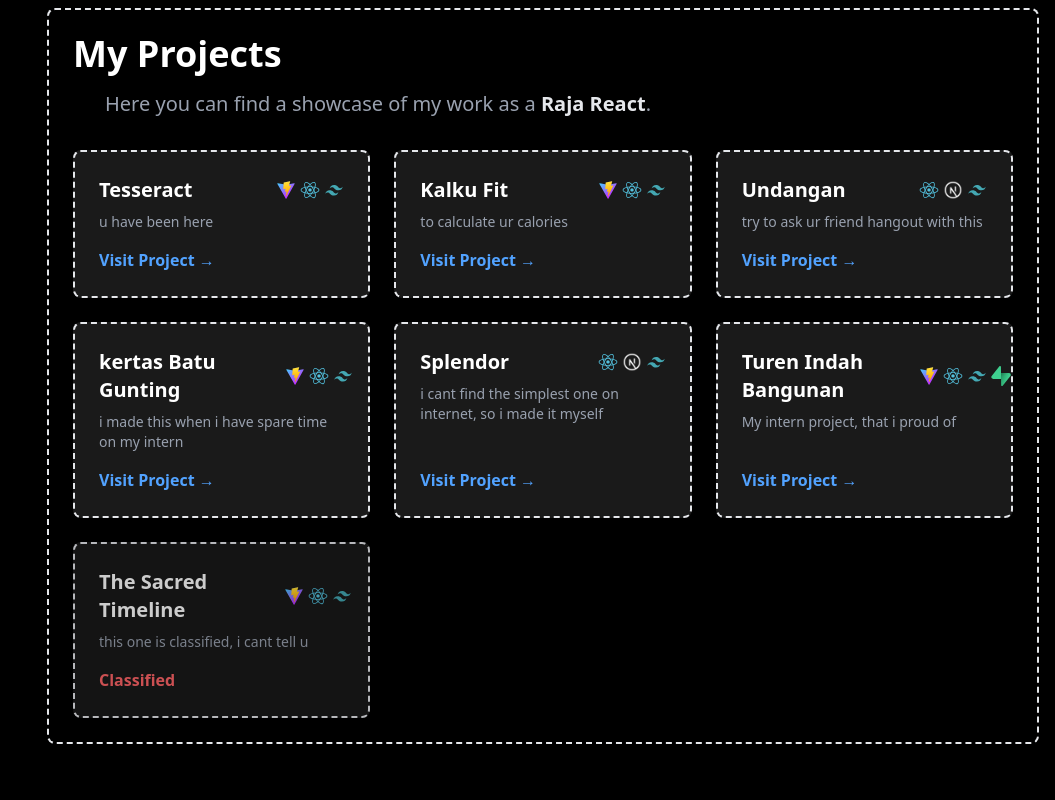
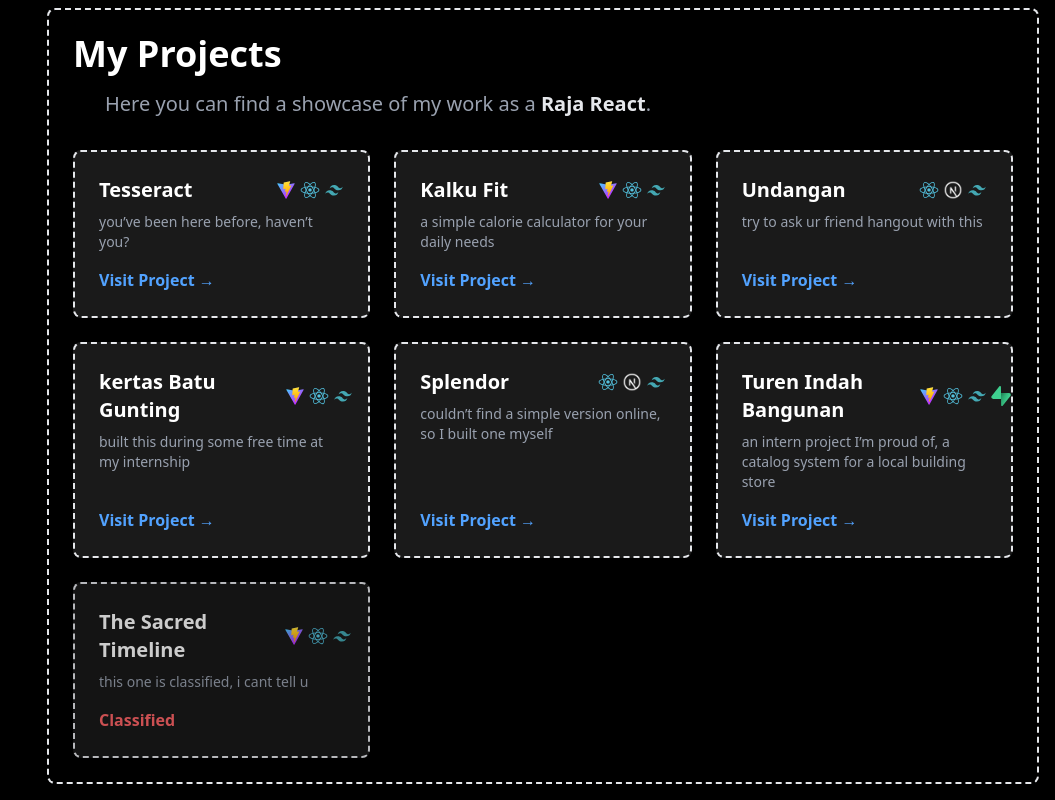
Before and after one commit to Maeeveee/Tesseract, a React (Vite) app: page / in a window 1280 px wide. Shown: the part 912-1712 px from the top of the page, without its empty margins (225-1280 px from the left). Before the commit the page ends 1672 px from the top, so only its background shows below. Built offline with nearby package versions, Linux system fonts and the light colour scheme.

Commit message:
fix description

```diff
--- a/src/components/projectSection.jsx
+++ b/src/components/projectSection.jsx
@@ -2,13 +2,13 @@ export default function ProjectSection() {
     const projects = [
         {
             title: "Tesseract",
-            desc: "u have been here",
+            desc: "you’ve been here before, haven’t you?",
             url: "https://Tesseract-maeve.vercel.app",
             stacks: ["/vite.svg", "/react.svg" ,"/tailwind.svg"],
         },
         {
             title: "Kalku Fit",
-            desc: "to calculate ur calories",
+            desc: "a simple calorie calculator for your daily needs",
             url: "https://kalku-fit.vercel.app",
             stacks: ["/vite.svg", "/react.svg" ,"/tailwind.svg"],
         },
@@ -20,19 +20,19 @@ export default function ProjectSection() {
         },
         {
             title: "kertas Batu Gunting",
-            desc: "i made this when i have spare time on my intern",
+            desc: "built this during some free time at my internship",
             url: "https://kertasbatugunting.vercel.app",
             stacks: ["/vite.svg", "/react.svg" ,"/tailwind.svg"],
         },
         {
             title: "Splendor",
-            desc: "i cant find the simplest one on internet, so i made it myself",
+            desc: "couldn’t find a simple version online, so I built one myself",
             url: "https://tempatkamulatihan.vercel.app",
             stacks: ["/react.svg", "/whiteNext.png", "/tailwind.svg"],
         },
         {
             title: "Turen Indah Bangunan",
-            desc: "My intern project, that i proud of",
+            desc: "an intern project I’m proud of, a catalog system for a local building store",
             url: "https://turen-indah-bangunan.vercel.app",
             stacks: ["/vite.svg", "/react.svg" ,"/tailwind.svg", "/supabase.svg"],
         },
```
